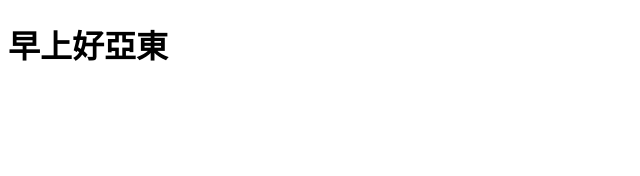
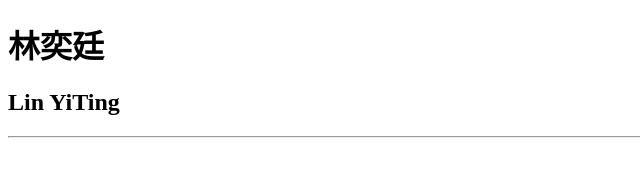
Before and after one commit to EGHJK001/EGhome, a plain HTML site: page index.html in a window 1280 px wide. Shown: the whole page, without its empty margins (0-640 px from the left). Drawn offline with Linux system fonts and the light colour scheme.

Commit message:
20230330

```diff
--- a/index.html
+++ b/index.html
@@ -7,6 +7,8 @@
     <title>111111138 林奕廷</title>
 </head>
 <body>
-    <h1>早上好亞東</h1>
+    <h1>林奕廷</h1>
+    <h2>Lin YiTing</h2>
+    <hr>
 </body>
 </html>
```
